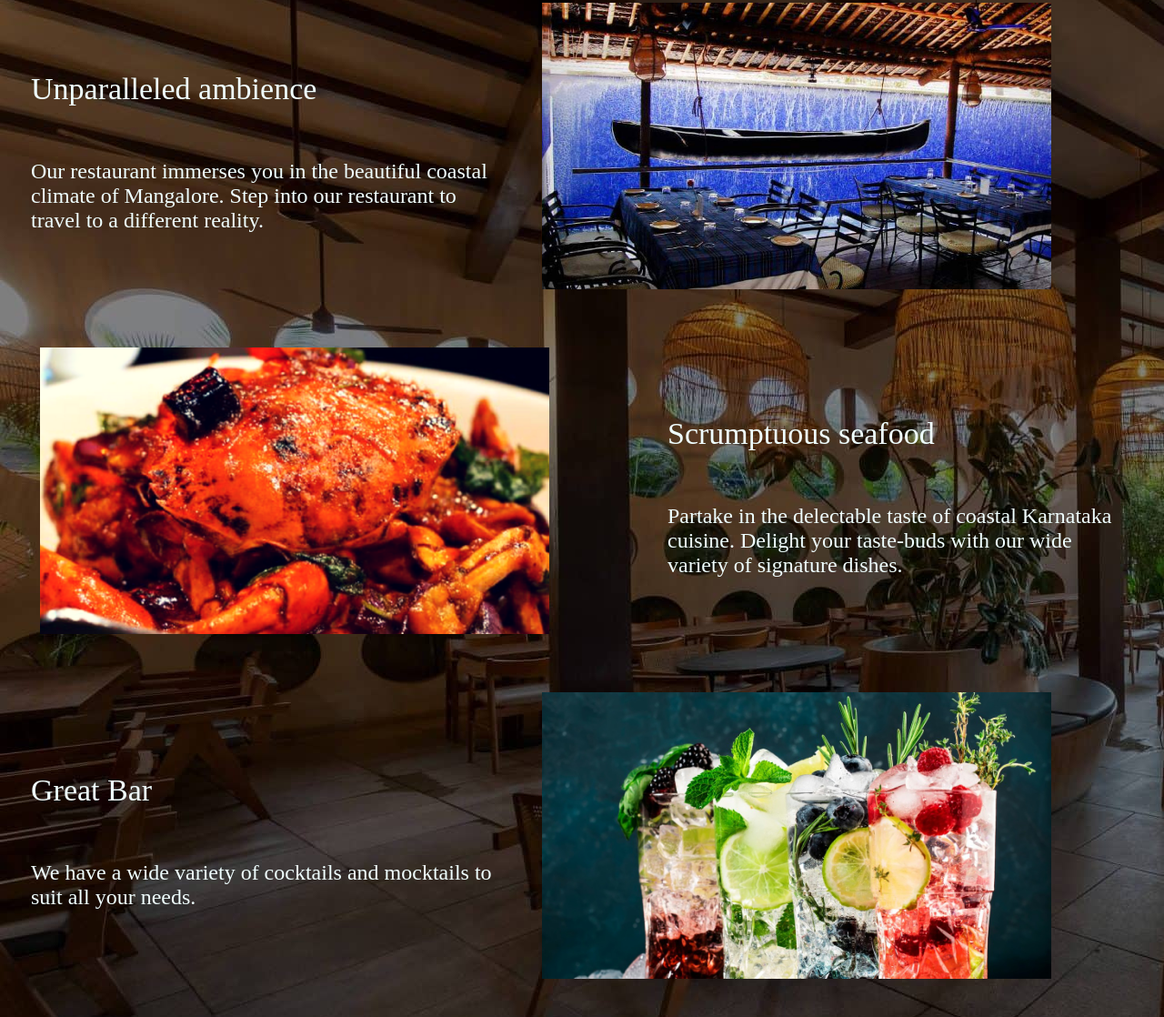
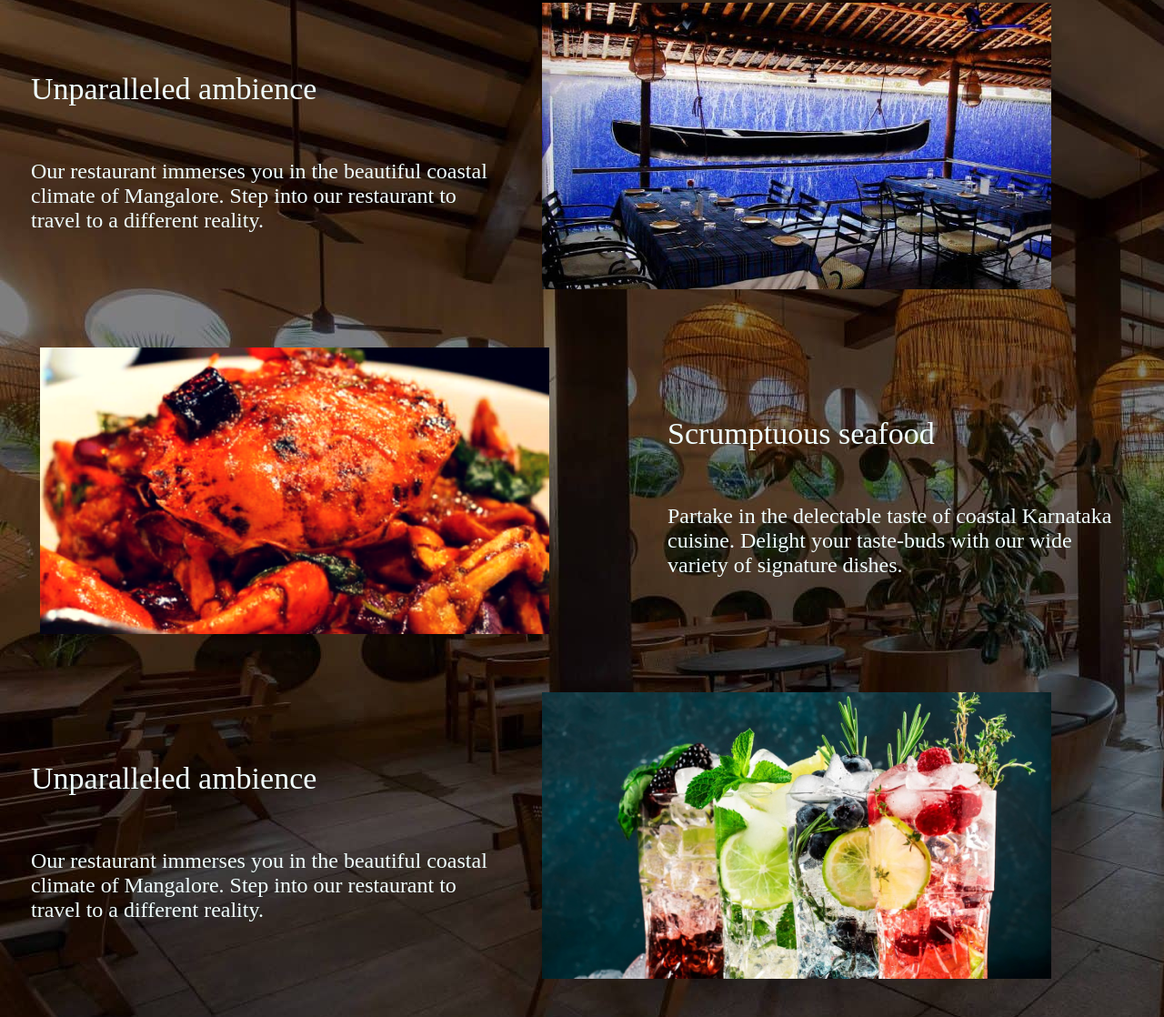
Before and after one commit to BrianRego03/restaurant-page, a website built with webpack: page src/index.html in a window 1280 px wide. Shown: the part 244-1362 px from the top of the page at 91% size. Built offline with nearby package versions, Linux system fonts and the light colour scheme.

Commit message:
Re-create the homepage in javascript module

```diff
--- a/src/homep.js
+++ b/src/homep.js
@@ -16,7 +16,71 @@ myResto1.src=resto1;
 
 
 const homepageLoader=()=>{
-    console.log('Check');
+    let contentSection=document.querySelector("#content");
+
+    const headImageDiv=document.createElement("div");
+    contentSection.appendChild(headImageDiv).setAttribute("id","headimage");
+    document.getElementById("headimage").appendChild(myLogo);
+
+    let divContain=document.createElement("div");
+    contentSection.appendChild(divContain);
+    divContain.setAttribute("id","divcontainer");
+
+
+    const newLayoutDiv0=document.createElement("div");
+    divContain.appendChild(newLayoutDiv0).classList.add("homelayout");
+
+    const newTextDiv0=document.createElement("div");
+    newLayoutDiv0.appendChild(newTextDiv0).classList.add("hometext");
+    const newTitleP0=document.createElement("p");
+    newTextDiv0.appendChild(newTitleP0).classList.add("hometitle");
+    newTitleP0.innerText=("Unparalleled ambience");
+    const newContentP0=document.createElement("p");
+    newTextDiv0.appendChild(newContentP0).classList.add("homecontent");
+    newContentP0.innerText="Our restaurant immerses you in the beautiful coastal climate of Mangalore. Step into our restaurant to travel to a different reality.";
+
+    const newImageDiv0=document.createElement("div");
+    newLayoutDiv0.appendChild(newImageDiv0).classList.add("homeimage");
+    newImageDiv0.appendChild(myResto1);
+
+
+
+    const newLayoutDiv1=document.createElement("div");
+    divContain.appendChild(newLayoutDiv1).classList.add("homelayout");
+    newLayoutDiv1.setAttribute("id","midsection");
+
+    const newImageDiv1=document.createElement("div");
+    newLayoutDiv1.appendChild(newImageDiv1).classList.add("homeimage");
+    newImageDiv1.appendChild(mycrab);
+
+    const newTextDiv1=document.createElement("div");
+    newLayoutDiv1.appendChild(newTextDiv1).classList.add("hometext");
+    const newTitleP1=document.createElement("p");
+    newTextDiv1.appendChild(newTitleP1).classList.add("hometitle");
+    newTitleP1.innerText=("Scrumptuous seafood");
+    const newContentP1=document.createElement("p");
+    newTextDiv1.appendChild(newContentP1).classList.add("homecontent");
+    newContentP1.innerText="Partake in the delectable taste of coastal Karnataka cuisine. Delight your taste-buds with our wide variety of signature dishes.";
+
+
+
+    const newLayoutDiv2=document.createElement("div");
+    divContain.appendChild(newLayoutDiv2).classList.add("homelayout");
+
+    const newTextDiv2=document.createElement("div");
+    newLayoutDiv2.appendChild(newTextDiv2).classList.add("hometext");
+    const newTitleP2=document.createElement("p");
+    newTextDiv2.appendChild(newTitleP2).classList.add("hometitle");
+    newTitleP2.innerText=("Unparalleled ambience");
+    const newContentP2=document.createElement("p");
+    newTextDiv2.appendChild(newContentP2).classList.add("homecontent");
+    newContentP2.innerText="Our restaurant immerses you in the beautiful coastal climate of Mangalore. Step into our restaurant to travel to a different reality.";
+
+    const newImageDiv2=document.createElement("div");
+    newLayoutDiv2.appendChild(newImageDiv2).classList.add("homeimage");
+    newImageDiv2.appendChild(myMocktail);
+
+
 
 }
 
--- a/src/index.html
+++ b/src/index.html
@@ -3,7 +3,7 @@
 <head>
     <meta charset="UTF-8">
     <meta name="viewport" content="width=device-width, initial-scale=1.0">
-    <link rel="stylesheet" href="./style.css">
+    <!-- <link rel="stylesheet" href="./style.css"> -->
 
     <title>Restaurant page</title>
 </head>
@@ -16,48 +16,7 @@
         </nav>
     </header>
     <div id="content">
-        <div id="headimage">
-            <img src="./pics/homepage/logo.png">
-        </div>
-        <div>
-            <div class="homelayout">
-                <div class="hometext">
-                    <p class="hometitle">Unparalleled ambience</p>
-                    <p class="homecontent">Our restaurant immerses you in the beautiful
-                        coastal climate of Mangalore. Step into our restaurant to travel
-                        to a different reality.</p>
-                </div>
-                <div class="homeimage">
-                    <img src="./pics/homepage/resto1.jpg">
-                </div>
 
-            </div>
-            <div class="homelayout" id="midsection">
-                <div class="homeimage">
-                    <img src="./pics/homepage/crabhome.png">
-                </div>
-                <div class="hometext">
-                    <p class="hometitle">Scrumptuous seafood</p>
-                    <p class="homecontent">Partake in the delectable taste of coastal Karnataka
-                        cuisine. Delight your taste-buds with our wide variety of signature
-                        dishes.</p>
-                </div>
-
-
-            </div>
-            <div class="homelayout">
-                <div class="hometext">
-                    <p class="hometitle">Great Bar</p>
-                    <p class="homecontent">We have a wide variety of cocktails and mocktails
-                        to suit all your needs.
-                    </p>
-                </div>
-                <div class="homeimage">
-                    <img src="./pics/homepage/mockt.jpg">
-                </div>
-
-            </div>
-        </div>
     </div>
 
 </body>
```
